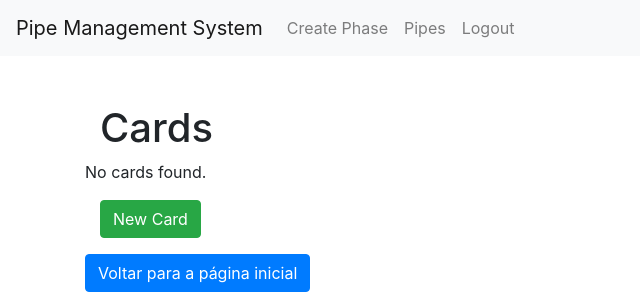
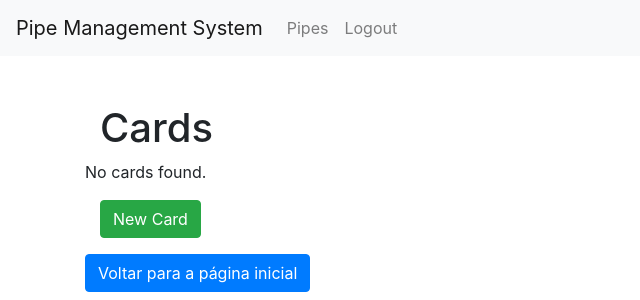
Before and after one commit to alecesar27/pipefy, a Django app: page /cards/1/ in a window 1280 px wide. Shown: the top 300 px of the page, without its empty margins (0-640 px from the left). Run offline with Django 5.2, Linux system fonts and the light colour scheme; a user stored in the database is signed in; data that the repository does not hold is empty; some libraries are stand-ins or nearby versions.

Commit message:
modificacoes no index.html

```diff
--- a/pipefy/app/templates/base.html
+++ b/pipefy/app/templates/base.html
@@ -21,9 +21,6 @@
         </button>
         <div class="collapse navbar-collapse" id="navbarNav">
             <ul class="navbar-nav">
-                <li class="nav-item">
-                    <a class="nav-link" href="{% url 'create_phase' %}">Create Phase</a>
-                </li>
                 <li class="nav-item">
                     <a class="nav-link" href="{% url 'list_pipes' %}">Pipes</a>
                 </li>
```
Also changed, not shown: pipefy/db.sqlite3, 1 other file.
